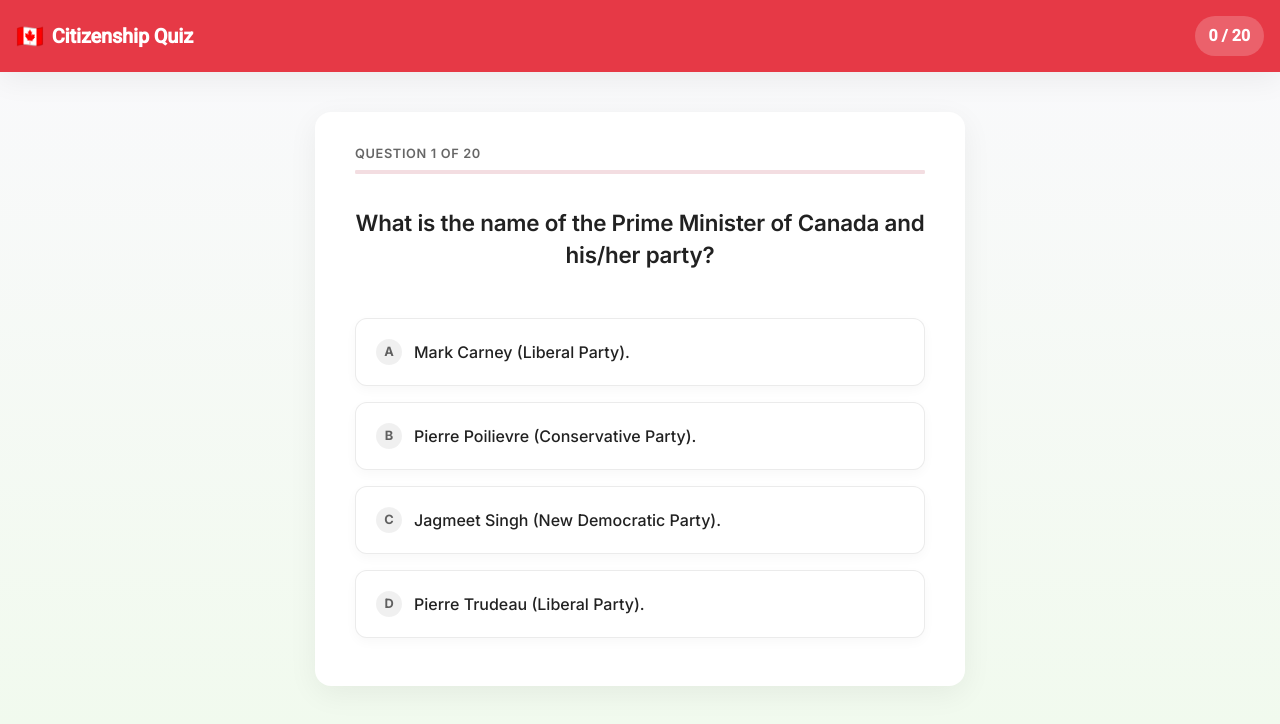
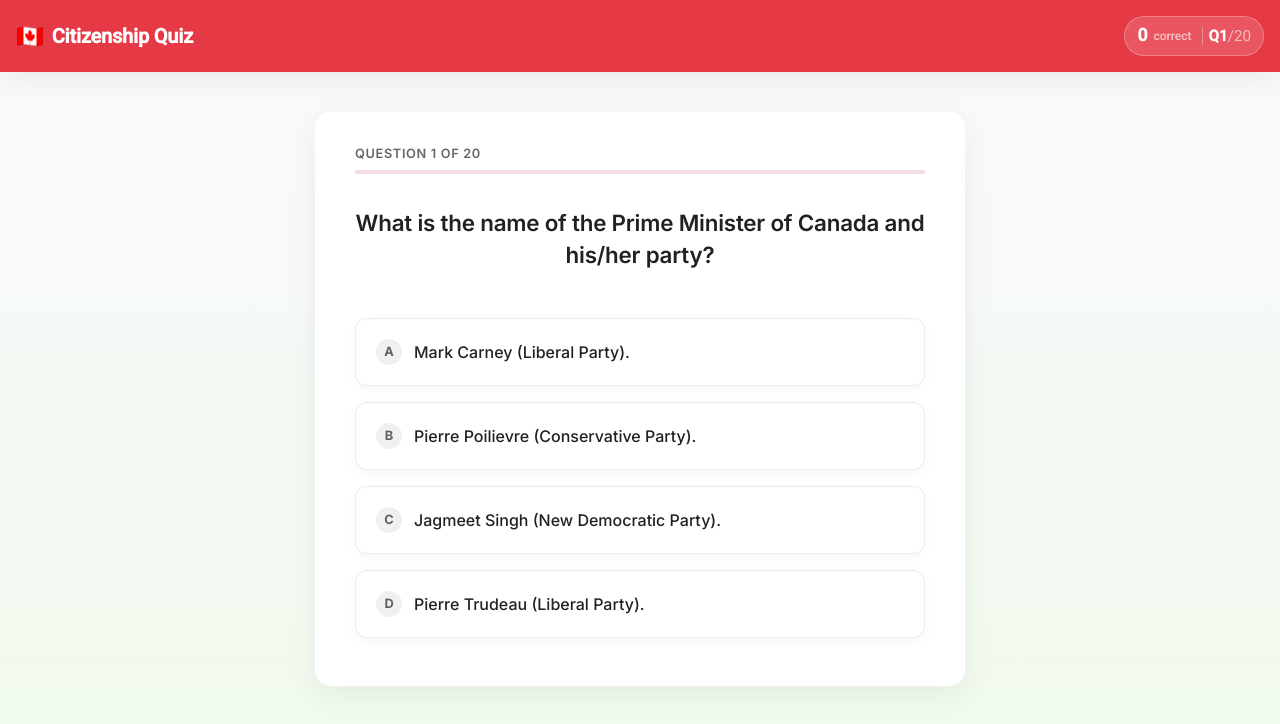
Before and after one commit to arnaudober/canadian-citizenship-quiz, an Angular app: page / in a window 1280 px wide. Shown: the top 724 px of the page. Built offline with nearby package versions, Linux system fonts and the light colour scheme.

Commit message:
Improve header score styling with cleaner pill design
dm-checkpoint-id: ElUJl1ogsOh

```diff
--- a/src/app/app.css
+++ b/src/app/app.css
@@ -230,17 +230,44 @@
 .stats {
   display: flex;
   align-items: center;
-  background-color: rgba(255, 255, 255, 0.2);
-  padding: 6px 14px;
+  gap: 6px;
+  background-color: rgba(255, 255, 255, 0.15);
+  padding: 5px 12px;
   border-radius: 100px;
   height: 40px;
   box-sizing: border-box;
+  border: 1px solid rgba(255, 255, 255, 0.25);
 }
 
-.score {
+.score-value {
+  font-size: 1.1rem;
+  font-weight: 800;
   color: white;
-  font-weight: 600;
-  font-size: 1rem;
+  line-height: 1;
+}
+
+.score-sep {
+  font-size: 0.75rem;
+  font-weight: 500;
+  color: rgba(255, 255, 255, 0.65);
+  margin-right: 4px;
+}
+
+.score-divider {
+  width: 1px;
+  height: 18px;
+  background-color: rgba(255, 255, 255, 0.3);
+}
+
+.score-question {
+  font-size: 0.95rem;
+  font-weight: 700;
+  color: white;
+}
+
+.score-total {
+  font-weight: 400;
+  color: rgba(255, 255, 255, 0.6);
 }
 
 .restart-button {
--- a/src/app/app.html
+++ b/src/app/app.html
@@ -8,7 +8,10 @@
     </button>
   } @else if (!isLoading()) {
     <span class="stats">
-      <span class="score">{{ score }} / {{ setSize }}</span>
+      <span class="score-value">{{ score }}</span>
+      <span class="score-sep">correct</span>
+      <span class="score-divider"></span>
+      <span class="score-question">Q{{ currentQuestionIndex + 1 }}<span class="score-total">/{{ setSize }}</span></span>
     </span>
   }
 </mat-toolbar>
```
